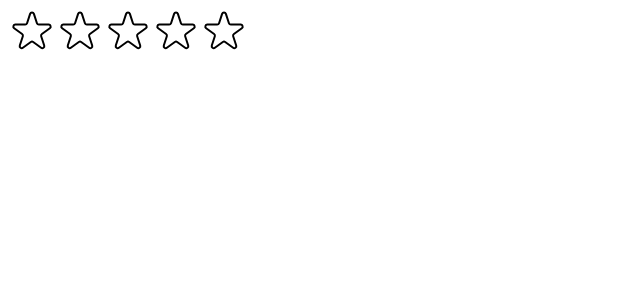
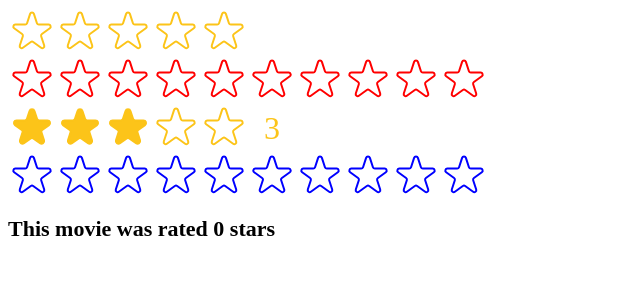
Before and after one commit to Svetlioo/usePopcorn, a React (Create React App) app: page / in a window 1280 px wide. Shown: the top 300 px of the page, without its empty margins (0-640 px from the left). Built offline with nearby package versions, Linux system fonts and the light colour scheme.

Commit message:
Making the component reusable

```diff
--- a/src/StarRating.js
+++ b/src/StarRating.js
@@ -1,4 +1,5 @@
 import { useState } from "react";
+import PropTypes from "prop-types";
 
 const containerStyle = {
   display: "flex",
@@ -10,21 +11,42 @@
   display: "flex",
 };
 
-const textStyle = {
-  lineHeight: "1",
-  margin: "0",
+StarRating.propTypes = {
+  maxRating: PropTypes.number,
+  color: PropTypes.string,
+  size: PropTypes.number,
+  className: PropTypes.string,
+  messages: PropTypes.array,
+  defaultRating: PropTypes.number,
+  onSetRatingHandler: PropTypes.func,
 };
 
-export default function StarRating({ maxRating = 5 }) {
-  const [rating, setRating] = useState(0);
+export default function StarRating({
+  maxRating = 5,
+  color = "#fcc419",
+  size = 48,
+  className = "",
+  messages = [],
+  defaultRating = 0,
+  onSetRatingHandler,
+}) {
+  const [rating, setRating] = useState(defaultRating);
   const [tempRating, setTempRating] = useState(0);
+
+  const textStyle = {
+    lineHeight: "1",
+    margin: "0",
+    color,
+    fontSize: `${size / 1.5}px`,
+  };
 
   function handleRating(rating) {
     setRating(rating);
+    onSetRatingHandler(rating);
   }
 
   return (
-    <div style={containerStyle}>
+    <div style={containerStyle} className={className}>
       <div style={starContainerStyle}>
         {Array.from({ length: maxRating }, (_, i) => (
           <Star
@@ -33,22 +55,28 @@
             full={tempRating ? tempRating >= i + 1 : rating >= i + 1}
             onHoverIn={() => setTempRating(i + 1)}
             onHoverOut={() => setTempRating(0)}
+            color={color}
+            size={size}
           />
         ))}
       </div>
-      <p style={textStyle}>{tempRating || rating || ""}</p>
+      <p style={textStyle}>
+        {messages.length === maxRating
+          ? messages[tempRating ? tempRating - 1 : rating - 1]
+          : tempRating || rating || ""}
+      </p>
     </div>
   );
 }
 
-const starStyle = {
-  width: "48px",
-  height: "48px",
-  display: "block",
-  cursor: "pointer",
-};
+function Star({ onRate, full, onHoverIn, onHoverOut, color, size }) {
+  const starStyle = {
+    width: `${size}px`,
+    height: `${size}px`,
+    display: "block",
+    cursor: "pointer",
+  };
 
-function Star({ onRate, full, onHoverIn, onHoverOut }) {
   return (
     <span
       role="button"
@@ -61,8 +89,8 @@
         <svg
           xmlns="http://www.w3.org/2000/svg"
           viewBox="0 0 20 20"
-          fill="#000"
-          stroke="#000"
+          fill={color}
+          stroke={color}
         >
           <path d="M9.049 2.927c.3-.921 1.603-.921 1.902 0l1.07 3.292a1 1 0 00.95.69h3.462c.969 0 1.371 1.24.588 1.81l-2.8 2.034a1 1 0 00-.364 1.118l1.07 3.292c.3.921-.755 1.688-1.54 1.118l-2.8-2.034a1 1 0 00-1.175 0l-2.8 2.034c-.784.57-1.838-.197-1.539-1.118l1.07-3.292a1 1 0 00-.364-1.118L2.98 8.72c-.783-.57-.38-1.81.588-1.81h3.461a1 1 0 00.951-.69l1.07-3.292z" />
         </svg>
@@ -71,7 +99,7 @@
           xmlns="http://www.w3.org/2000/svg"
           fill="none"
           viewBox="0 0 24 24"
-          stroke="#000"
+          stroke={color}
         >
           <path
             strokeLinecap="round"
--- a/src/index.js
+++ b/src/index.js
@@ -1,15 +1,38 @@
-import React from "react";
+import React, { useState } from "react";
 import ReactDOM from "react-dom/client";
 // import "./index.css";
 // import App from "./App";
 import StarRating from "./StarRating";
 
+function Test() {
+  const [movieRating, setMovieRating] = useState(0);
+
+  return (
+    <div>
+      <StarRating
+        color="blue"
+        maxRating={10}
+        onSetRatingHandler={setMovieRating}
+      />
+      <p>
+        <strong style={{ fontSize: "22px" }}>
+          This movie was rated {movieRating} stars
+        </strong>
+      </p>
+    </div>
+  );
+}
+
 const root = ReactDOM.createRoot(document.getElementById("root"));
 root.render(
   <React.StrictMode>
     {/* <App /> */}
-    <StarRating maxRating={5} />
-    {/* <StarRating maxRating={10} />
-    <StarRating /> */}
+    <StarRating
+      maxRating={5}
+      messages={["Terible", "Bad", "Okay", "Good", "Amazing"]}
+    />
+    <StarRating maxRating={10} color="red" />
+    <StarRating maxRating={5} defaultRating={3} />
+    <Test />
   </React.StrictMode>
 );
```
